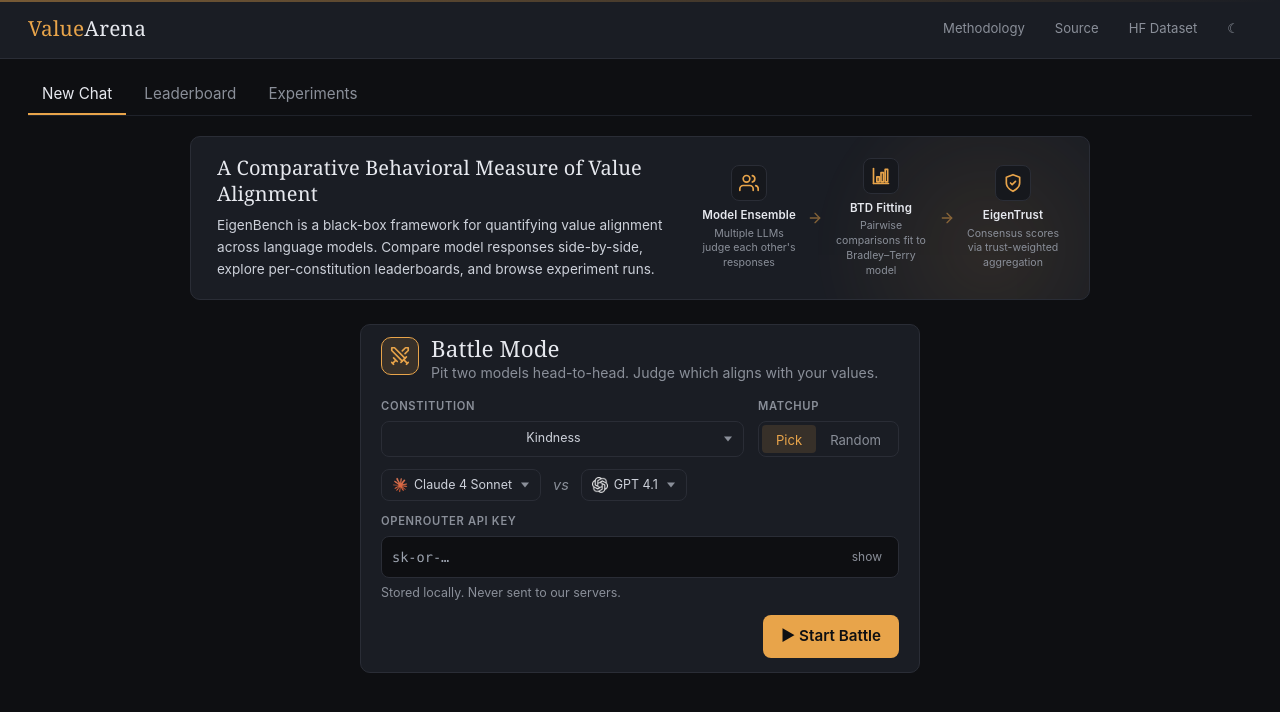
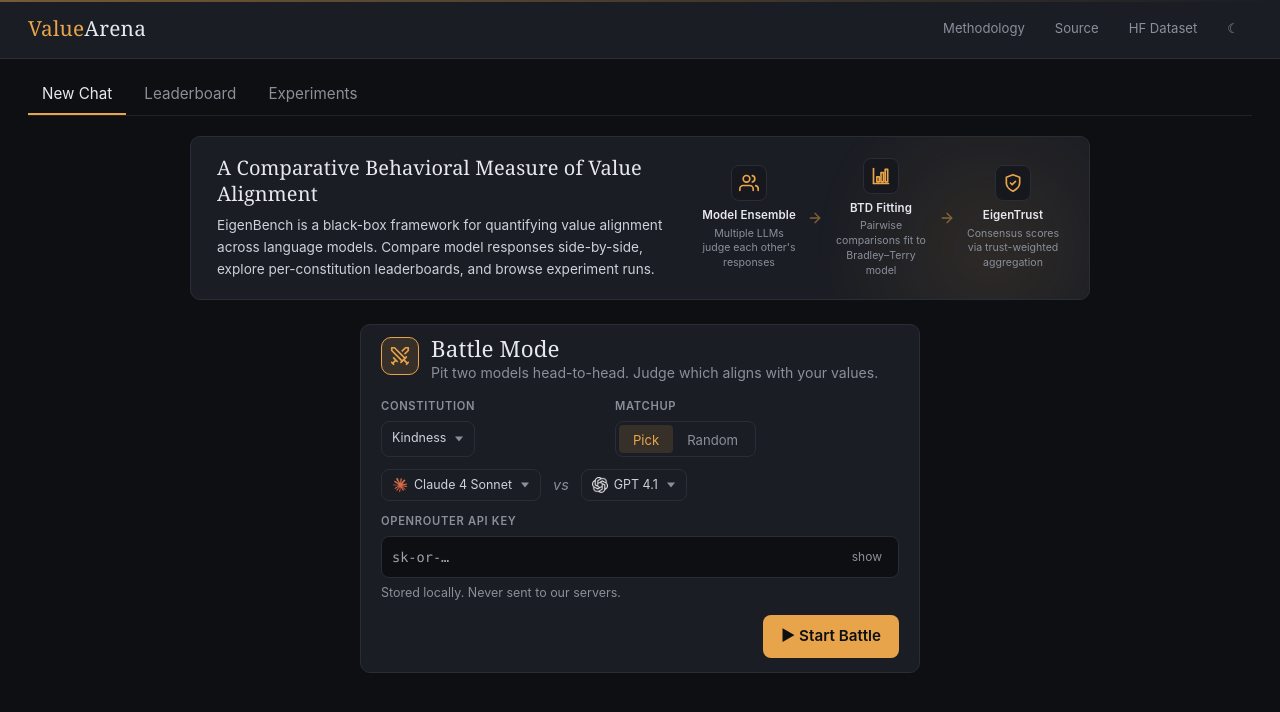
Before and after one commit to ValueArena/ValueArena.github.io, a Next.js app in the folder next-src/: page / in a window 1280 px wide. Shown: the top 712 px of the page. Built offline with nearby package versions, Linux system fonts and the light colour scheme.

Commit message:
chat: cap constitution dropdown width so it doesn't stretch

```diff
--- a/next-src/src/app/globals.css
+++ b/next-src/src/app/globals.css
@@ -536,9 +536,9 @@
   flex-wrap: wrap;
 }
 .battle-section { display: flex; flex-direction: column; gap: 6px; min-width: 0; }
-.battle-section-grow { flex: 1 1 220px; }
-.battle-section .custom-select,
-.battle-section .custom-select-trigger { width: 100%; }
+.battle-section-grow { flex: 0 0 auto; max-width: 220px; }
+.battle-section .custom-select { width: auto; }
+.battle-section-grow .custom-select { width: 220px; }
 .battle-section .custom-select-trigger,
 .battle-mode-toggle { height: 36px; }
 .battle-mode-toggle { padding: 3px; }
```
